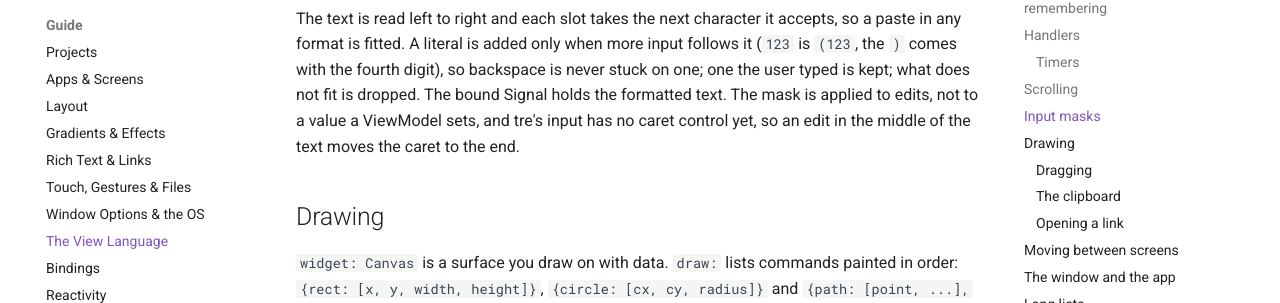
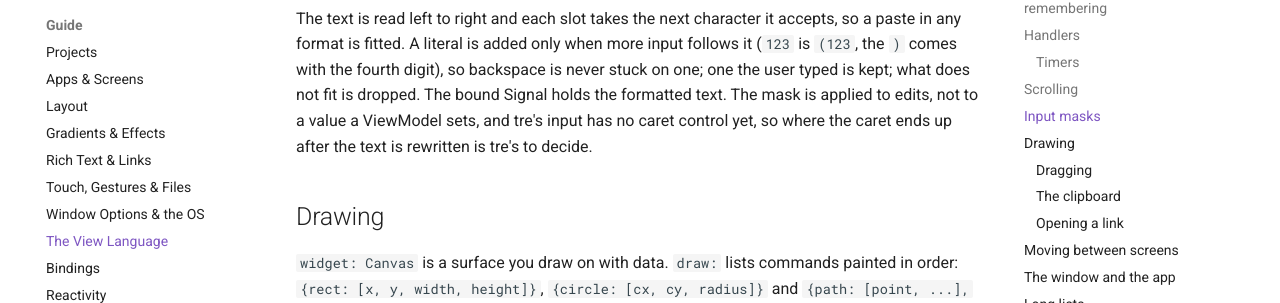
Before and after one commit to mindderivative/tesserae, an MkDocs documentation site: the page built from docs/guide/view-language.md, in a window 1280 px wide and 900 px high, scrolled down 6655 px. Shown: the part 226-529 px from the top of the window. Built offline with MkDocs 1.6.1 and Material for MkDocs 9.7.7, drawn with Linux system fonts in a browser that asks for light colours; comment, search, counter and statistics services are not loaded.

Commit message:
0.5.0 #222 #234: say only what was checked about the caret
Co-Authored-By: Claude Sonnet 5.5 <noreply@anthropic.com>

```diff
--- a/docs/guide/view-language.md
+++ b/docs/guide/view-language.md
@@ -234,7 +234,7 @@ mask: "(###) ###-####"          # 5551234567 becomes (555) 123-4567; so does 555
 The text is read left to right and each slot takes the next character it accepts, so a paste in any format is fitted. A literal is added only
 when more input follows it (`123` is `(123`, the `) ` comes with the fourth digit), so backspace is never stuck on one; one the user typed is kept; what
 does not fit is dropped. The bound Signal holds the formatted text. The mask is applied to edits, not to a value a ViewModel sets, and tre's input
-has no caret control yet, so an edit in the middle of the text moves the caret to the end.
+has no caret control yet, so where the caret ends up after the text is rewritten is tre's to decide.
 
 ## Drawing
 
```
Also changed, not shown: design/tre-requests/text-input.md (+1 -1 lines), design/yaml-language.md (+1 -1 lines), 1 other file.
